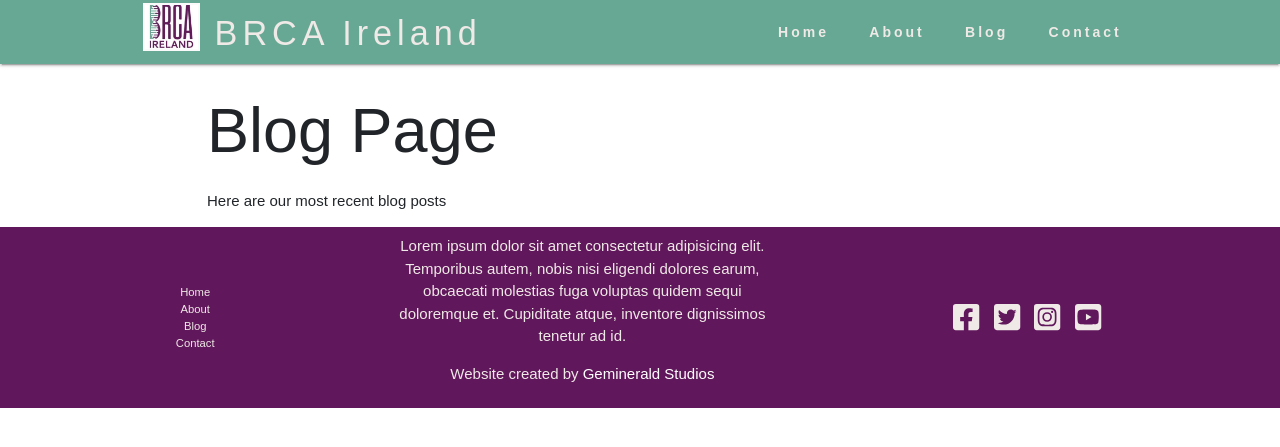
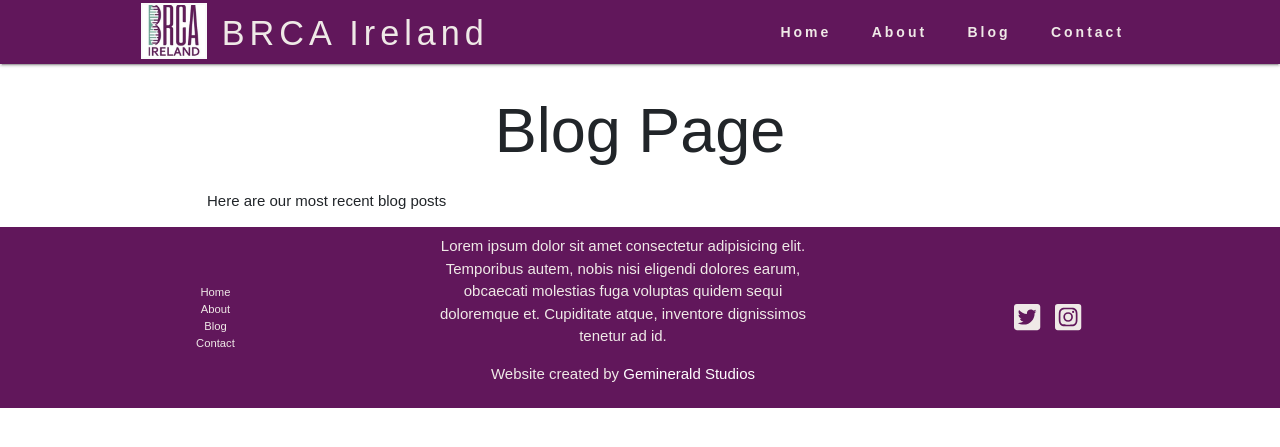
Before and after one commit to geminerald/brcaie, a Flask app: page /blog in a window 1280 px wide. Shown: the top 447 px of the page. Run offline with Flask 2, Linux system fonts and the light colour scheme; data that the repository does not hold is empty; some libraries are stand-ins or nearby versions.

Commit message:
altered height of logo image, updated social links, changed header colour to purple

```diff
--- a/static/style/style.css
+++ b/static/style/style.css
@@ -28,12 +28,12 @@ nav {
   justify-content: space-around;
   align-items: center;
   min-height: 8vh;
-  background-color: var(--green-colour);
+  background-color: var(--purple-colour);
   font-family: "Poppins", sans-serif;
 }
 
 .navbar-logo-image {
-  max-height: 6vh;
+  max-height: 7vh;
   margin: 5px;
   border: 2px solid #fafafa;
 }
@@ -49,6 +49,11 @@ nav {
 .logo h4 {
   padding-left: 10px;
   color: var(--white-colour);
+}
+
+h1{
+    width: 100%;
+    text-align: center;
 }
 
 .nav-links {
--- a/templates/layout/footer.html
+++ b/templates/layout/footer.html
@@ -25,8 +25,6 @@
 </div>
 </div>
 <div class="social-links">
-  <a href="https://www.facebook.com/" target="_blank"><i class="fab fa-facebook-square"></i></a>
-  <a href="https://twitter.com/?lang=en" target="_blank"><i class="fab fa-twitter-square"></i></a>
-  <a href="https://www.instagram.com/?hl=en" target="_blank"><i class="fab fa-instagram-square"></i></a>
-  <a href="https://www.youtube.com/" target="_blank"><i class="fab fa-youtube-square"></i></a>
+  <a href="https://twitter.com/IrelandBrca" target="_blank"><i class="fab fa-twitter-square"></i></a>
+  <a href="https://www.instagram.com/brcaireland/" target="_blank"><i class="fab fa-instagram-square"></i></a>
 </div>
```
Also changed, not shown: README.md.
